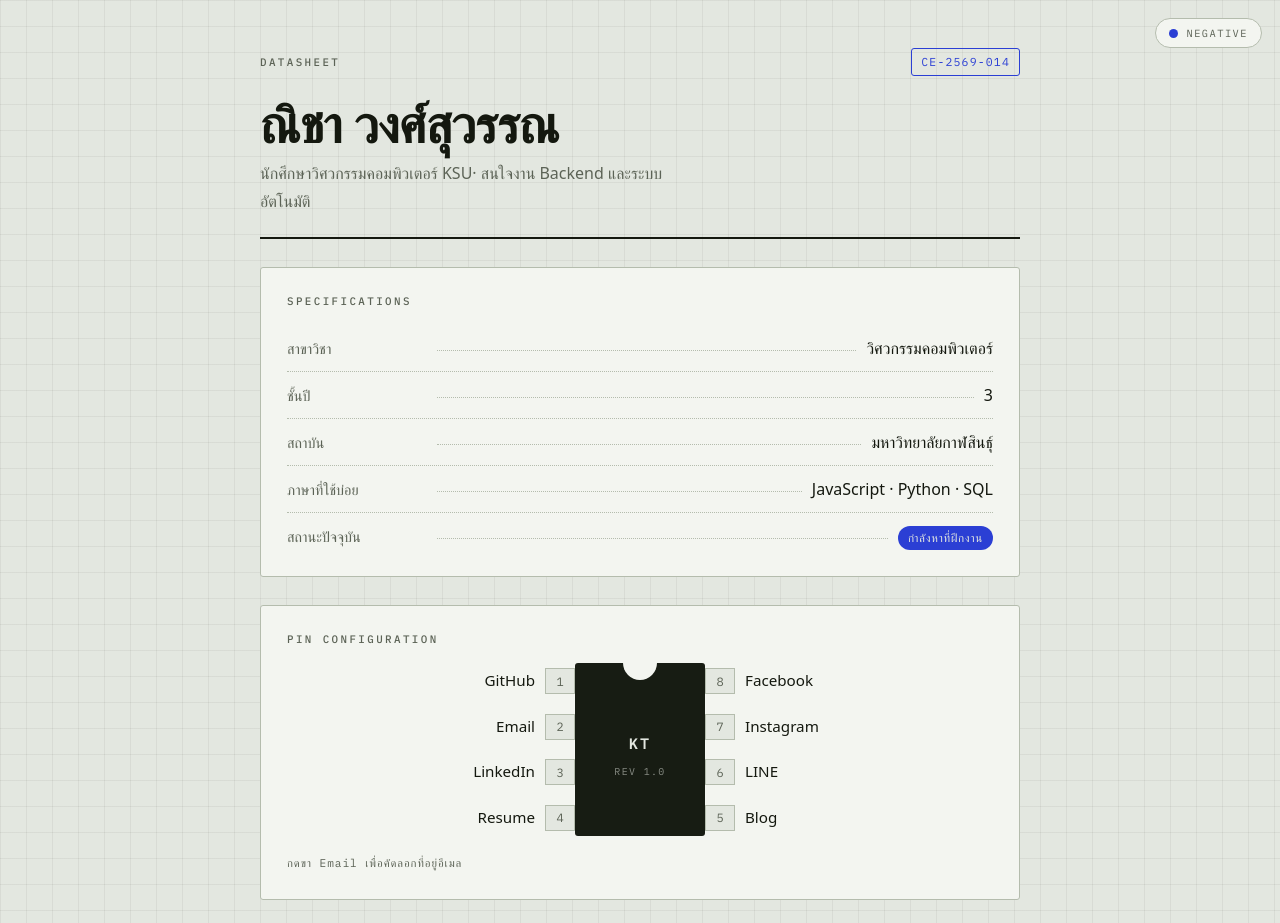
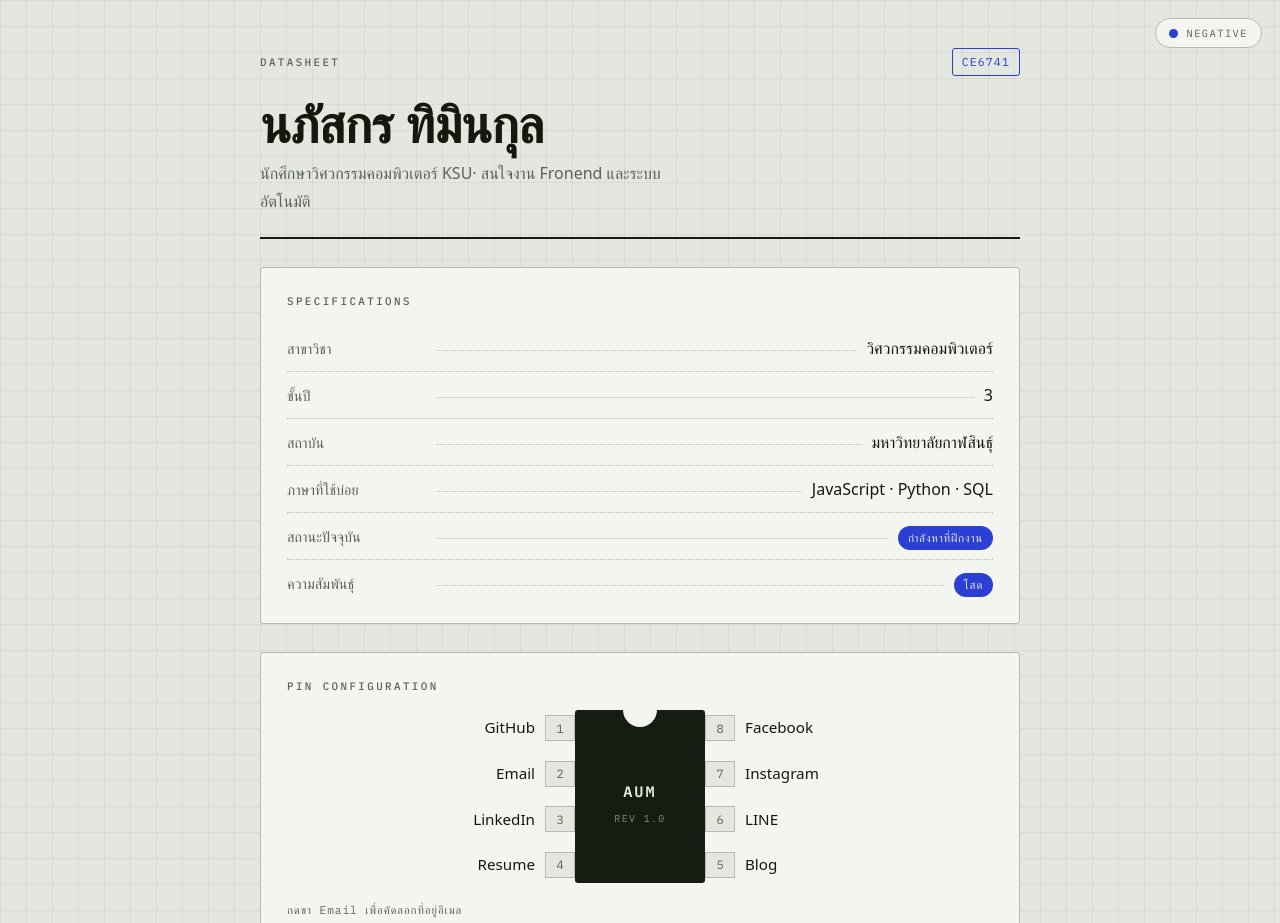
Before and after one commit to napassakornti-prog/my-card, a plain HTML site: page index.html in a window 1280 px wide. Shown: the top 923 px of the page. Drawn offline with Linux system fonts and the light colour scheme; a web font is replaced by a local one.

Commit message:
เเก้ที่ N

```diff
--- a/index.html
+++ b/index.html
@@ -5,7 +5,7 @@
   <meta name="viewport" content="width=device-width, initial-scale=1.0" />
 
   <!-- ✏️ แก้ที่ 1: ชื่อที่จะโชว์บนแท็บเบราว์เซอร์ -->
-  <title>กำธร สารวรรณ — Datasheet</title>
+  <title>นภัสกร ทิมินกุล — Datasheet</title>
 
   <!-- ✏️ แก้ที่ 2: คำอธิบายสั้น ๆ ที่จะโชว์ตอนแชร์ลิงก์ -->
   <meta name="description" content="นามบัตรดิจิทัลของนักศึกษาวิศวกรรมคอมพิวเตอร์" />
@@ -36,14 +36,14 @@
       <div class="masthead__meta">
         <span class="eyebrow">Datasheet</span>
         <!-- ✏️ แก้ที่ 3: รหัสนักศึกษา ใช้เป็น "รหัสชิ้นส่วน" -->
-        <span class="partno">CE-2569-014</span>
+        <span class="partno">CE6741</span>
       </div>
 
       <!-- ✏️ แก้ที่ 4: ชื่อ-นามสกุลของคุณ -->
-      <h1 class="masthead__name">ณิชา วงศ์สุวรรณ</h1>
+      <h1 class="masthead__name">นภัสกร ทิมินกุล</h1>
 
       <!-- ✏️ แก้ที่ 5: บทบาท/สิ่งที่คุณกำลังทำอยู่ -->
-      <p class="masthead__role">นักศึกษาวิศวกรรมคอมพิวเตอร์ KSU· สนใจงาน Backend และระบบอัตโนมัติ</p>
+      <p class="masthead__role">นักศึกษาวิศวกรรมคอมพิวเตอร์ KSU· สนใจงาน Fronend และระบบอัตโนมัติ</p>
     </header>
 
     <!-- ═══ ตารางสเปก: คู่ชื่อ-ค่า แบบมีเส้นประเชื่อม ═══ -->
@@ -72,6 +72,10 @@
           <dt>สถานะปัจจุบัน</dt>
           <dd><span class="badge">กำลังหาที่ฝึกงาน</span></dd>
         </div>
+        <div class="spec__row">
+          <dt>ความสัมพันธุ์</dt>
+          <dd><span class="badge">โสด</span></dd>
+        </div>
       </dl>
     </section>
 
@@ -85,7 +89,7 @@
         <ul class="chip__side chip__side--left">
           <!-- ✏️ แก้ที่ 7: เปลี่ยน href และชื่อขาให้เป็นของคุณ -->
           <li>
-            <a class="pin" href="https://github.com/nicha-w" target="_blank" rel="noopener">
+            <a class="pin" href="https://github.com/napassakornti-prog" target="_blank" rel="noopener">
               <span class="pin__no">1</span>
               <span class="pin__label">GitHub</span>
             </a>
@@ -114,7 +118,7 @@
         <div class="chip__body" aria-hidden="true">
           <span class="chip__notch"></span>
           <!-- ✏️ แก้ที่ 8: ชื่อเล่นภาษาอังกฤษ ตัวพิมพ์ใหญ่ สั้น ๆ -->
-          <span class="chip__name">KT</span>
+          <span class="chip__name">AUM</span>
           <span class="chip__code">REV 1.0</span>
         </div>
 
@@ -177,7 +181,7 @@
       <div class="titleblock__cell">
         <span class="titleblock__key">Drawn by</span>
         <!-- ✏️ แก้ที่ 11: ชื่อคุณอีกครั้ง -->
-        <span class="titleblock__val">กำธร ส.</span>
+        <span class="titleblock__val">นภัสกร ทิมินกุล</span>
       </div>
       <div class="titleblock__cell">
         <span class="titleblock__key">Updated</span>
```
